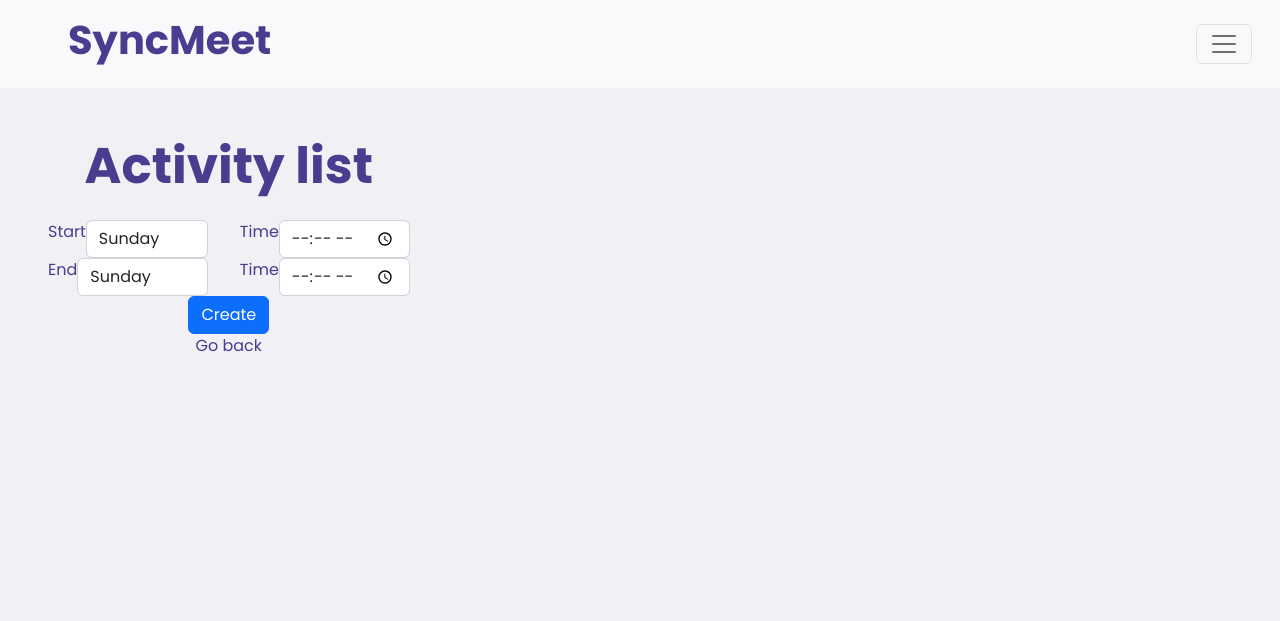
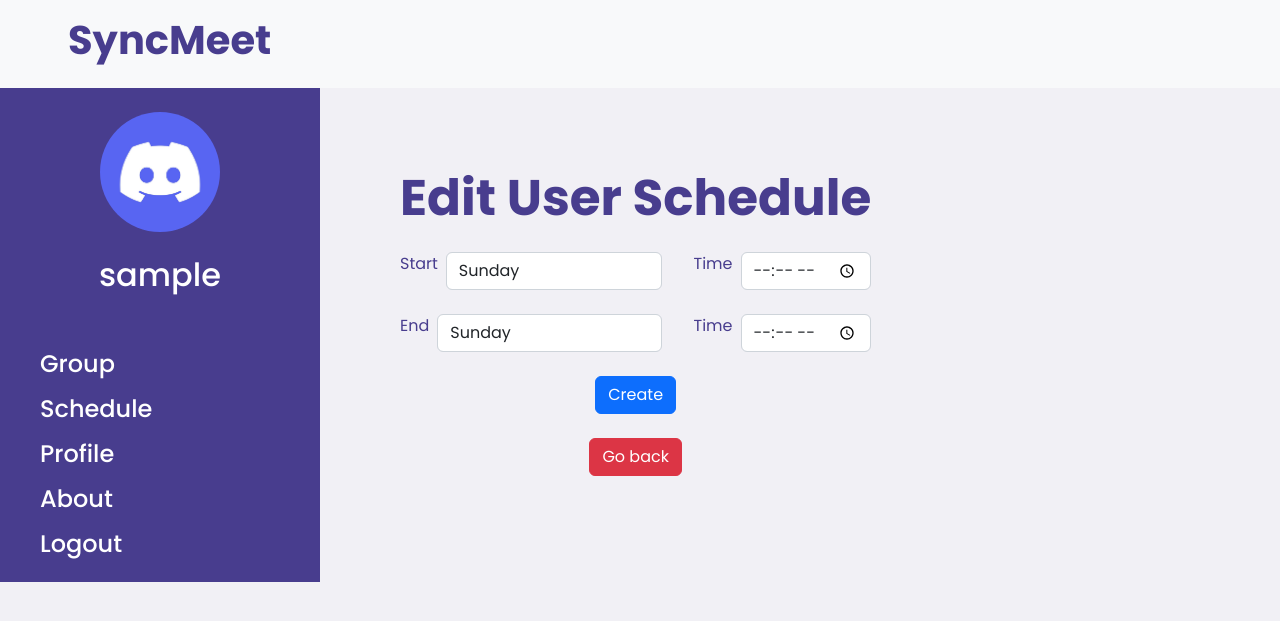
Before and after one commit to 6410615063/SyncMeet, a Django app: page /schedule/edit_schedule in a window 1280 px wide. Shown: the top 621 px of the page. Run offline with Django 4.2, Linux system fonts and the light colour scheme; the visitor is signed in with stand-in values (Sample User, id 1); data that the repository does not hold is empty.

Commit message:
edit mainPage ui

```diff
--- a/mainPage/templates/mainPage/edit_schedule.html
+++ b/mainPage/templates/mainPage/edit_schedule.html
@@ -22,31 +22,30 @@
         <a href="{% url 'group' %}">
             <h1 class="app-name">SyncMeet</h1>
         </a>
-        <button class="navbar-toggler" type="button" data-bs-toggle="collapse" data-bs-target="#navbarNav"
-            aria-controls="navbarNav" aria-expanded="false" aria-label="Toggle navigation">
-            <span class="navbar-toggler-icon"></span>
-        </button>
-        <div class="collapse navbar-collapse" id="navbarNav">
-            <ul class="navbar-nav" style="margin-left: 2rem;">
-                <li class="nav-item">
-                    <h4><a class="nav-link" href="{% url 'group' %}">Group</a></h4>
-                </li>
-                <li class="nav-item">
-                    <h4><a class="nav-link" href="{% url 'schedule_user' %}">Schedule</a></h4>                </li>
-                <li class="nav-item">
-                    <h4><a class="nav-link" href="{% url 'user:profile' %}">Profile</a></h4>
-                </li>
-                <li>
-                    <h4><a class="nav-link" href="{% url 'logout' %}">Logout</a></h4>
-                </li>
-            </ul>
-        </div>
     </div>
 </nav>
 
-<div class="page-content d-flex" style="margin: 2.5rem;">
-    <div class="schedule" style="text-align: center;">
-        <h1>Activity list</h1>
+<div class="page-content d-flex">
+    <div class="user-side-bar">
+        <div class="user-details">
+            {% if userInfo.profile_image %}
+            <img src="{{ userInfo.profile_image.url }}" alt="Profile Image" style="display: block; margin: 0 auto; width: 120px; height: 120px;">
+            {% else %}
+            <img class="user-avatar-content" src="{% static 'groups/default_avatar.jpg' %}" style="width: 120px; height: 120px;">
+            {% endif %}
+            <h2 class="user-name">{{ user.username }}</h2>
+        </div>
+        <br>
+        <div class="user-menu-bar">
+            <h4><a href="{% url 'group' %}">Group</a></h4>
+            <h4><a href="{% url 'schedule_user' %}">Schedule</a></h4>
+            <h4><a href="{% url 'user:profile' %}">Profile</a></h4>
+            <h4><a href="{% url 'about' %}">About</a></h4>
+            <h4><a href="{% url 'logout' %}">Logout</a></h4>
+        </div>
+    </div>
+    <div class="schedule" style="text-align: center; margin: 5rem;">
+        <h1>Edit User Schedule</h1>
         <table class="table table-light">
             {% if activity %}
             <tr>
@@ -73,7 +72,7 @@
         <form method="post" enctype="multipart/form-data" action="{% url 'edit_schedule' %}">
             {% csrf_token %}
             <div class="form-group group-tag d-flex">
-                <label for="start_day">Start</label>
+                <label for="start_day" style="margin-right: .5rem;">Start</label>
                 <select class="form-control" name="start_day" id="id_start_day" style="height: min-content;" required>
                     <option value="Sunday">Sunday</option>
                     <option value="Monday">Monday</option>
@@ -84,12 +83,13 @@
                     <option value="Saturday">Saturday</option>
                 </select>
                 <div class="form-group group-profile d-flex">
-                    <label for="start_time" style="margin-left: 2rem;">Time</label>
+                    <label for="start_time" style="margin-left: 2rem; margin-right: .5rem;">Time</label>
                     <input type="time" class="form-control" name="start_time" id="id_start_time" style="height: min-content;" required>
                 </div>
             </div>
+            <br>
             <div class="form-group group-tag d-flex">
-                <label for="end_day">End</label>
+                <label for="end_day" style="margin-right: .5rem;">End</label>
                 <select class="form-control" name="end_day" id="id_end_day" style="height: min-content;" required>
                     <option value="Sunday">Sunday</option>
                     <option value="Monday">Monday</option>
@@ -100,15 +100,17 @@
                     <option value="Saturday">Saturday</option>
                 </select>
                 <div class="form-group group-profile d-flex">
-                    <label for="end_time" style="margin-left: 2rem;">Time</label>
+                    <label for="end_time" style="margin-left: 2rem; margin-right: .5rem;">Time</label>
                     <input type="time" class="form-control" name="end_time" id="id_end_time" style="height: min-content;" required>
                 </div>
             </div>
+            <br>
             <div>
                 <button type="submit" class="btn btn-primary create-btn" style="height: min-content;">Create</button>
             </div>
+            <br>
         </form>
-        <a href="{% url 'schedule_user' %}" class="nav-link"> Go back </a>
+        <a href="{% url 'schedule_user' %}" class="btn btn-danger"> Go back </a>
 
     </div>
 </div>
--- a/mainPage/templates/mainPage/schedule_user.html
+++ b/mainPage/templates/mainPage/schedule_user.html
@@ -35,6 +35,9 @@
                     <h4><a class="nav-link" href="{% url 'schedule_user' %}">Schedule</a></h4>                </li>
                 <li class="nav-item">
                     <h4><a class="nav-link" href="{% url 'user:profile' %}">Profile</a></h4>
+                </li>
+                <li class="nav-item">
+                    <h4><a class="nav-link" href="{% url 'about' %}">About</a></h4>
                 </li>
                 <li>
                     <h4><a class="nav-link" href="{% url 'logout' %}">Logout</a></h4>
@@ -133,7 +136,7 @@
             </tr>
         </table>
 
-        <a href="{% url 'edit_schedule' %}" class="nav-link"> Edit </a>
+        <a href="{% url 'edit_schedule' %}" class="btn btn-primary"> Edit </a>
     </div>
 </div>
 
```
